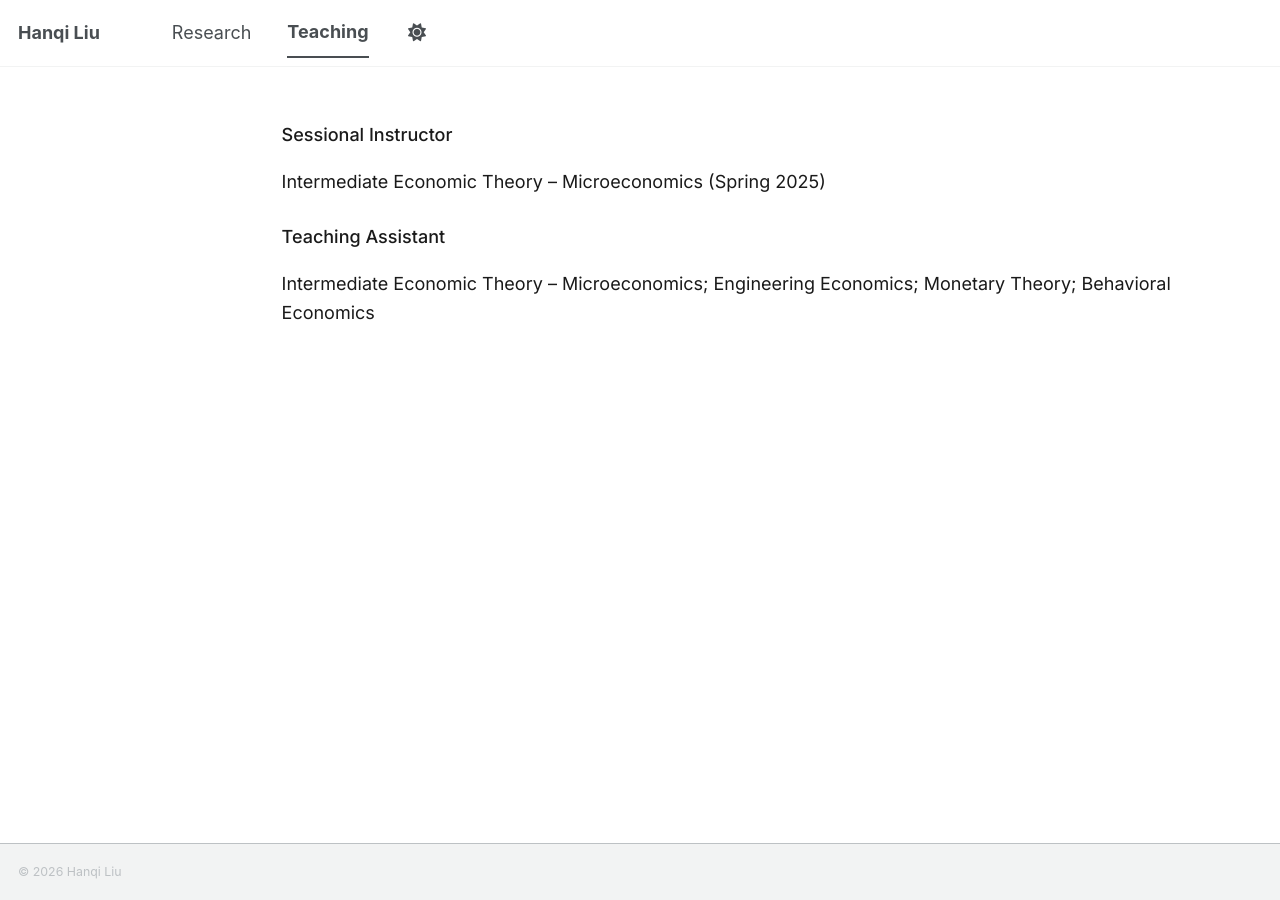
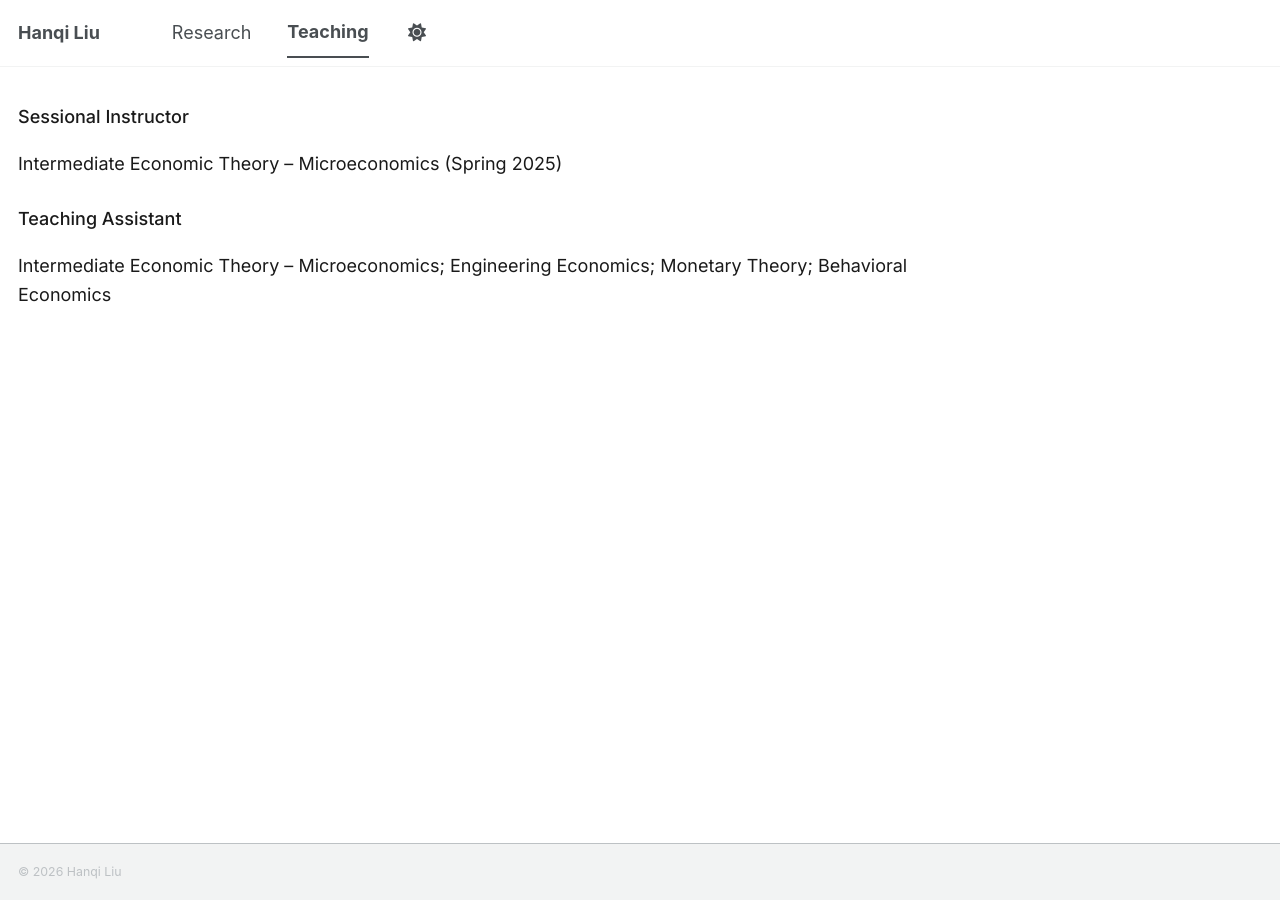
Before and after one commit to hanqi-liu-econ/hanqi-liu-econ.github.io, a Jekyll site: the page built from _pages/teaching.md, in a window 1280 px wide. Built offline with Jekyll 4.4.1, drawn with Linux system fonts in a browser that asks for light colours; a script bundle is joined from its source files by our own code; library files that are not in the unit come from our copies.

Commit message:
Update _custom.scss

```diff
--- a/_sass/_custom.scss
+++ b/_sass/_custom.scss
@@ -67,3 +67,13 @@ details p {
     object-fit: cover;
   }
 }
+// ---------- 无侧栏页面：正文左对齐 ----------
+#main:not(:has(.sidebar)) .archive {
+  @include breakpoint($large) {
+    float: none;
+    width: auto;
+    max-width: 900px;
+    margin-left: 0;
+    padding-left: 0;
+  }
+}
```
